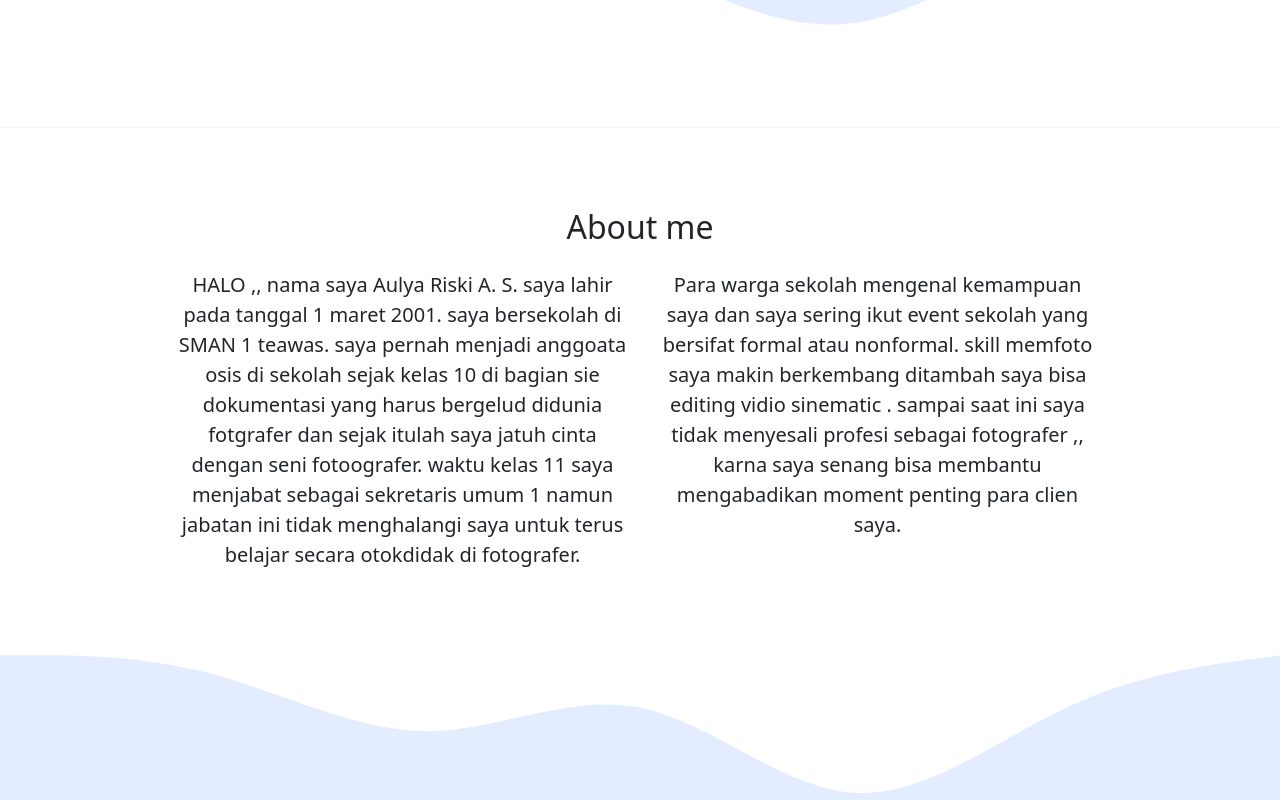
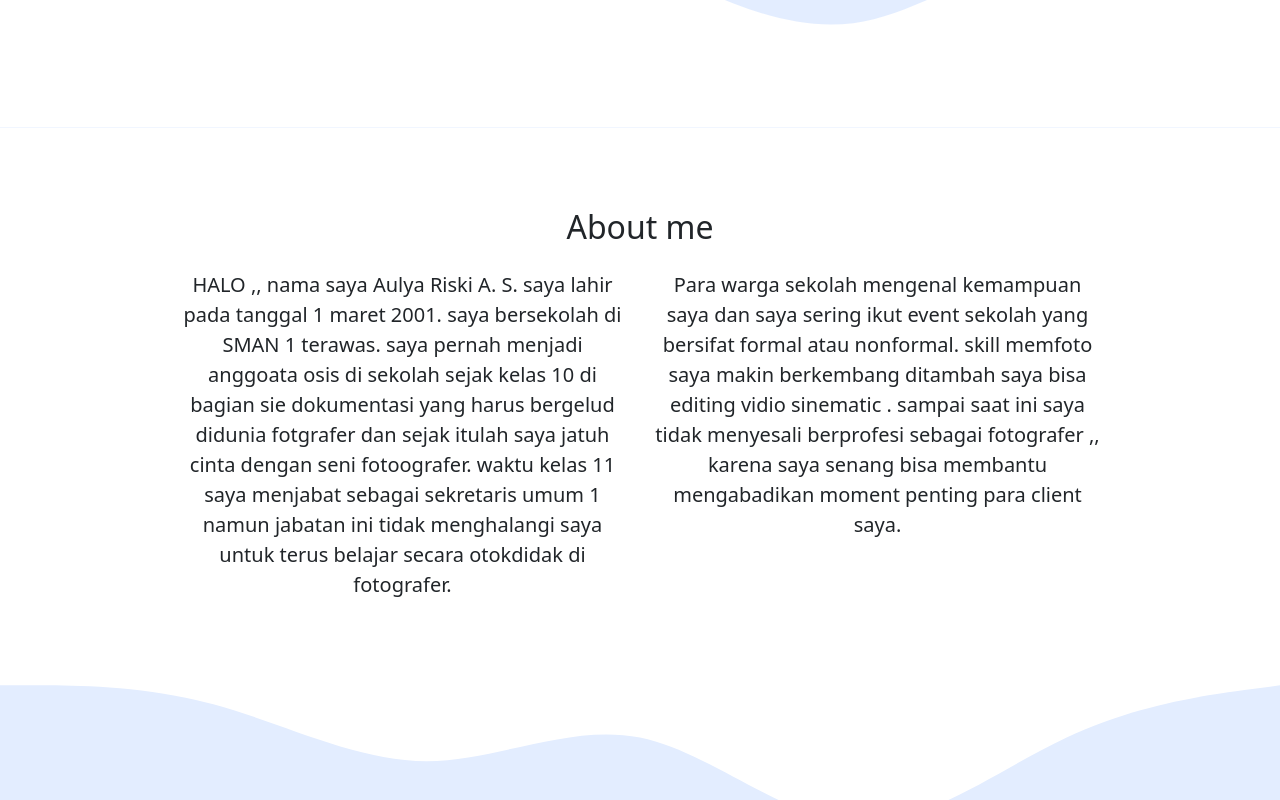
Before and after one commit to aulyahaha/aulyahaha.github.io, a plain HTML site: page index.html in a window 1280 px wide. Shown: the part 574-1374 px from the top of the page. Drawn offline with nearby package versions, Linux system fonts and the light colour scheme.

Commit message:
Update index.html

```diff
--- a/index.html
+++ b/index.html
@@ -90,7 +90,7 @@
         <div class="row justify-content-center fs-5 text-center">
           <div class="col-md-5">
             HALO ,, nama saya Aulya Riski A. S. saya lahir pada tanggal 1 maret
-            2001. saya bersekolah di SMAN 1 teawas. saya pernah menjadi anggoata
+            2001. saya bersekolah di SMAN 1 terawas. saya pernah menjadi anggoata
             osis di sekolah sejak kelas 10 di bagian sie dokumentasi yang harus
             bergelud didunia fotgrafer dan sejak itulah saya jatuh cinta dengan
             seni fotoografer. waktu kelas 11 saya menjabat sebagai sekretaris
@@ -101,9 +101,9 @@
             Para warga sekolah mengenal kemampuan saya dan saya sering ikut
             event sekolah yang bersifat formal atau nonformal. skill memfoto
             saya makin berkembang ditambah saya bisa editing vidio sinematic .
-            sampai saat ini saya tidak menyesali profesi sebagai fotografer ,,
-            karna saya senang bisa membantu mengabadikan moment penting para
-            clien saya.
+            sampai saat ini saya tidak menyesali berprofesi sebagai fotografer ,,
+            karena saya senang bisa membantu mengabadikan moment penting para
+            client saya.
           </div>
         </div>
       </div>
```
